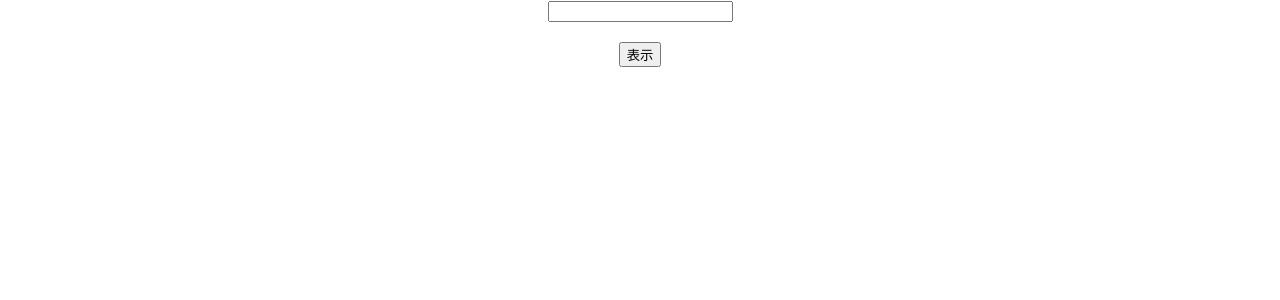
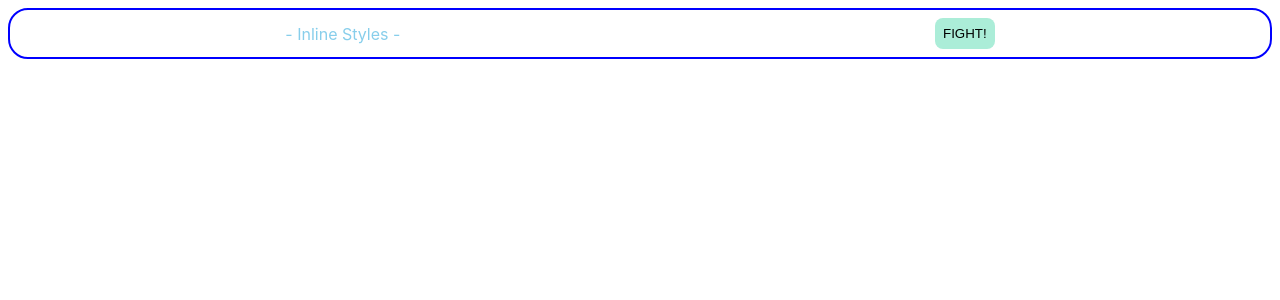
Before and after one commit to washogo/udemy-zyakee-react-lesson, a React (Create React App) app: page / in a window 1280 px wide. Shown: the top 300 px of the page. Built offline with nearby package versions, Linux system fonts and the light colour scheme.

Commit message:
inline-style-lesson

```diff
--- a/src/App.tsx
+++ b/src/App.tsx
@@ -1,25 +1,11 @@
-import { useCallback, useState } from 'react';
+import { useState } from 'react';
 import './App.css';
-import { ChildArea } from './ChildArea';
+import { InlineStyle } from './components/InlineStyle';
 
 export default function App () {
-  console.log("App")
-  const [text, setText] = useState("");
-  const [open, setOpen] = useState(false);
-
-  const onChangeText: React.ChangeEventHandler<HTMLInputElement> = (e) => setText(e.target.value)
-
-  const onClickOpen = () => setOpen(!open);
-
-  const onClickClose = useCallback(() => setOpen(false), [])
-
   return (
     <div className="App">
-      <input value={text} onChange={onChangeText} />
-      <br />
-      <br />
-      <button onClick={onClickOpen}>表示</button>
-      <ChildArea open={open} onClickClose={onClickClose}/>
+      <InlineStyle/>
     </div>
   );
 }
--- a/src/ChildArea.tsx
+++ /dev/null
@@ -1,33 +0,0 @@
-import { memo } from "react";
-
-const style = {
-  width: "100%",
-  height: "200px",
-  backgroundColor: "khaki",
-};
-
-type Props = {
-  open: boolean;
-  onClickClose: () => void;
-};
-
-export const ChildArea = memo((props: Props) => {
-  console.log("ChildArea");
-  const { open, onClickClose } = props;
-
-  const data = [...Array(2000).keys()];
-  data.forEach(() => {
-    console.log("numnum");
-  });
-
-  return (
-    <>
-      {open ? (
-        <div style={style}>
-          <p>子コンポーネント</p>
-          <button onClick={onClickClose}>閉じる</button>
-        </div>
-      ) : null}
-    </>
-  );
-});
--- /dev/null
+++ b/src/components/InlineStyle.tsx
@@ -0,0 +1,28 @@
+export const InlineStyle = () => {
+  const containerStyle = {
+    border: "solid 2px blue",
+    borderRadius: "20px",
+    padding: "8px",
+    margin: "8px",
+    display: "flex",
+    justifyContent: "space-around",
+    alignItems: "center"
+  }
+  const titleStyle = {
+    margin: 0,
+    color: "skyblue"
+  }
+  const buttonStyle = {
+    backgroundColor: "#abedd8",
+    border: "none",
+    padding: "8px",
+    borderRadius: "8px",
+  }
+
+  return (
+    <div style={containerStyle}>
+      <p style={titleStyle}>- Inline Styles -</p>
+      <button style={buttonStyle}>FIGHT!</button>
+    </div>
+  )
+}
```
